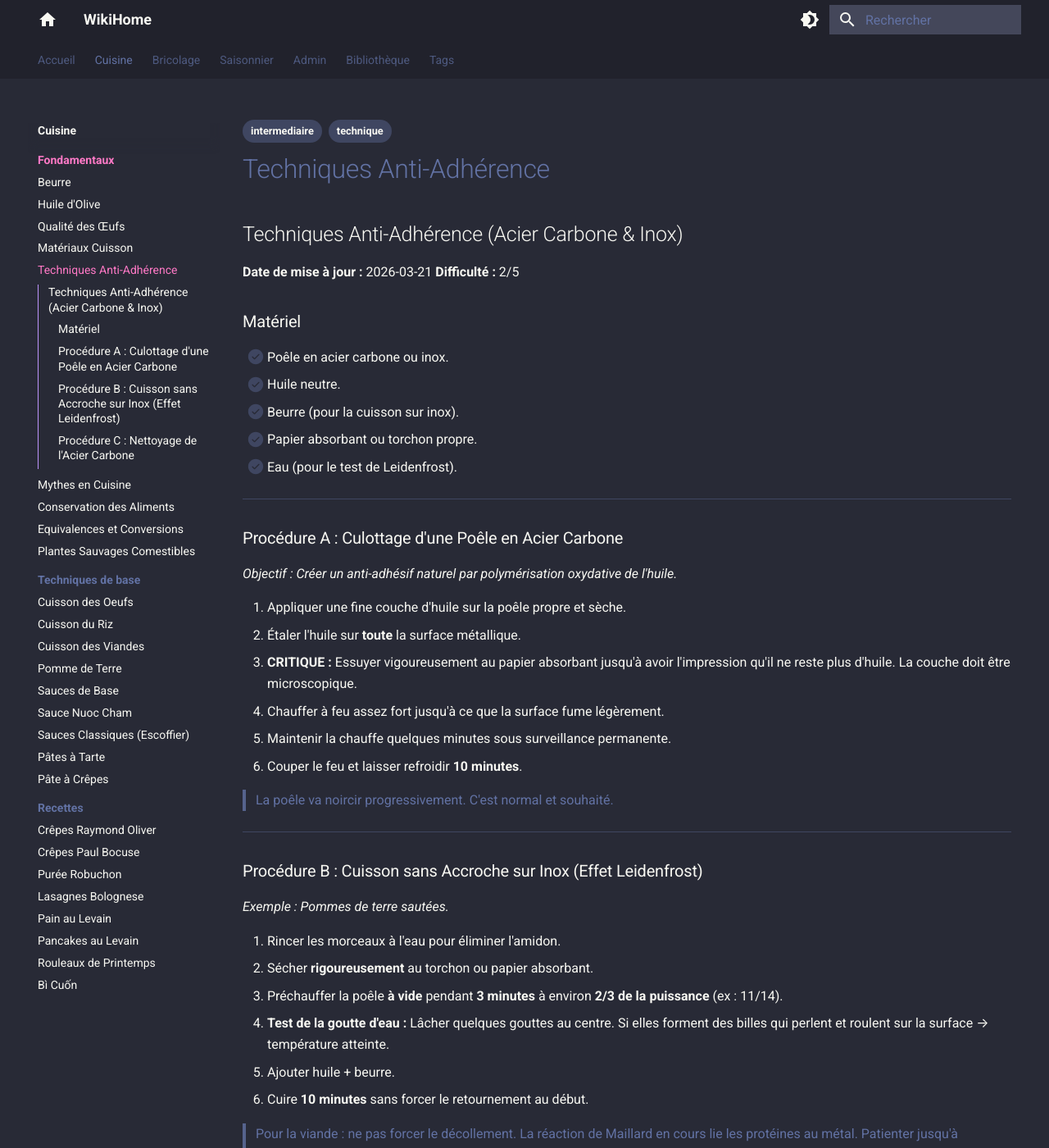
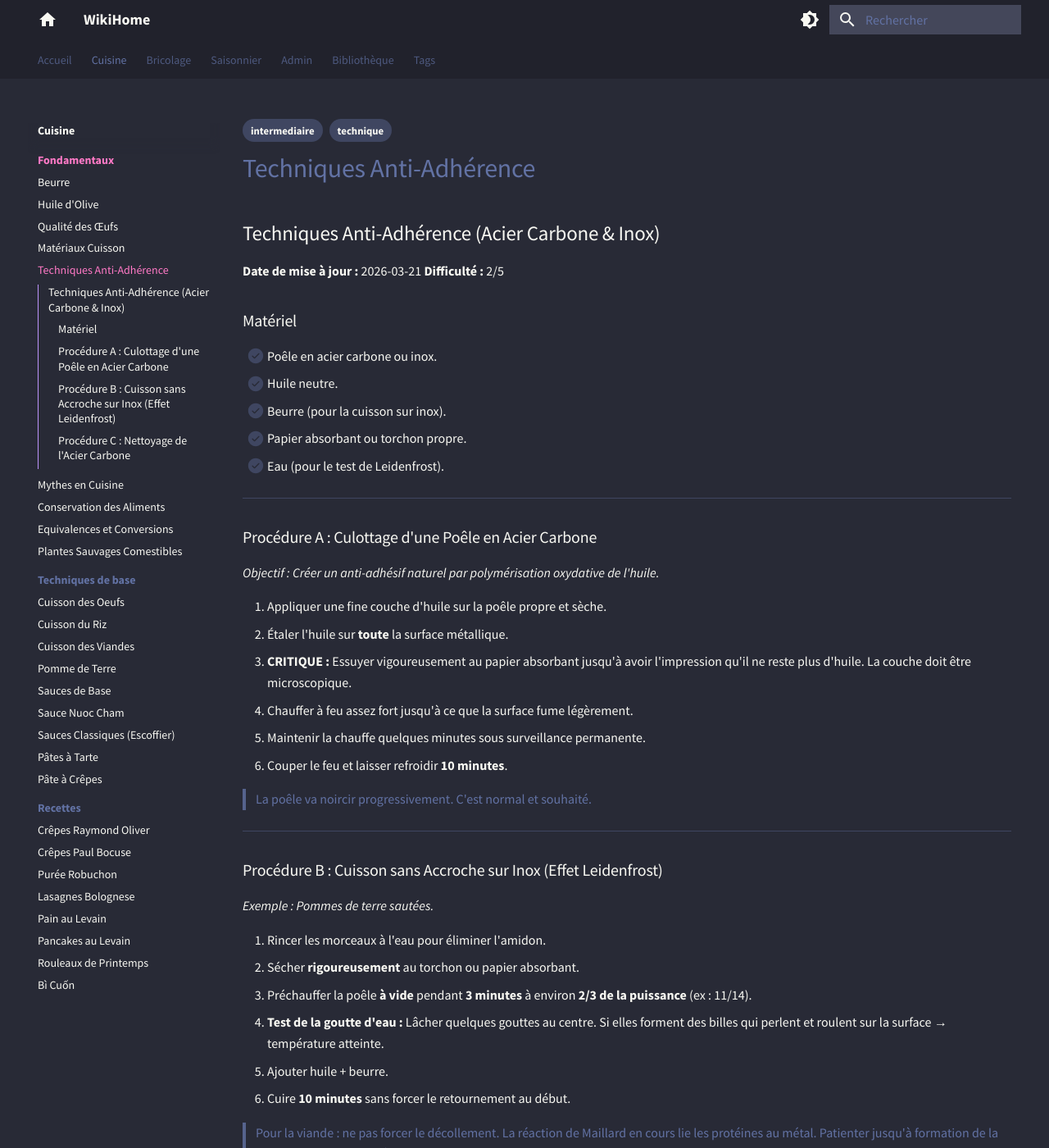
Before and after one commit to VBlackJack/WikiHome, an MkDocs documentation site: the page built from docs/guides/cuisine/techniques_antiadherence.md, in a window 1280 px wide and 1400 px high. Shown: the whole window at 82% size. Built offline with MkDocs 1.6.1 and Material for MkDocs 9.7.7, drawn with Linux system fonts in a browser that asks for light colours.

Commit message:
Align Dracula CSS with official spec and gh-pages repo
- Import official fonts: Source Sans Pro (body), Noto Serif (headings),
  Fira Code (code) from draculatheme.com/gh-pages
- Add ANSI bright color variants from spec
- Fix syntax highlighting to match rouge-dracula.scss mapping:
  constants=orange, names=cyan per official spec
- Add selection highlight, inline code, content tabs, task list styles
- Add link hover state with bright-cyan
- Reference official spec URL in comments

Co-Authored-By: Claude Opus 4.6 (1M context) <noreply@anthropic.com>

```diff
--- a/docs/stylesheets/dracula.css
+++ b/docs/stylesheets/dracula.css
@@ -1,9 +1,15 @@
 /* Dracula Theme for MkDocs Material */
-/* https://draculatheme.com/ */
+/* Official spec: https://spec.draculatheme.com/ */
+/* Colors aligned with https://github.com/dracula/gh-pages */
+
+/* Official Dracula Fonts */
+@import url('https://fonts.googleapis.com/css2?family=Fira+Code:wght@400;500;600&family=Source+Sans+Pro:ital,wght@0,400;0,600;0,700;1,400&family=Noto+Serif:ital,wght@0,400;0,700;1,400&display=swap');
 
 :root {
+  /* Official Dracula Palette - https://spec.draculatheme.com/ */
   --dracula-background: #282a36;
   --dracula-current-line: #44475a;
+  --dracula-selection: #44475a;
   --dracula-foreground: #f8f8f2;
   --dracula-comment: #6272a4;
   --dracula-cyan: #8be9fd;
@@ -13,65 +19,85 @@
   --dracula-purple: #bd93f9;
   --dracula-red: #ff5555;
   --dracula-yellow: #f1fa8c;
+  /* ANSI Bright variants */
+  --dracula-bright-red: #ff6e6e;
+  --dracula-bright-green: #69ff94;
+  --dracula-bright-yellow: #ffffa5;
+  --dracula-bright-blue: #d6acff;
+  --dracula-bright-magenta: #ff92df;
+  --dracula-bright-cyan: #a4ffff;
 }
 
-/* Dark scheme (default Dracula) */
+/* ============================================
+   DARK SCHEME (Primary Dracula)
+   ============================================ */
 [data-md-color-scheme="dracula"] {
+  /* Official Dracula fonts */
+  --md-text-font: "Source Sans Pro", "Helvetica Neue", Helvetica, Arial, sans-serif;
+  --md-code-font: "Fira Code", Monaco, "Bitstream Vera Sans Mono", "Lucida Console", monospace;
+
+  /* Core colors */
   --md-default-bg-color: var(--dracula-background);
   --md-default-fg-color: var(--dracula-foreground);
   --md-default-fg-color--light: var(--dracula-comment);
   --md-default-fg-color--lighter: #6272a4cc;
   --md-default-fg-color--lightest: #6272a466;
 
+  /* Primary */
   --md-primary-fg-color: var(--dracula-purple);
   --md-primary-fg-color--light: #bd93f9cc;
   --md-primary-fg-color--dark: #9d79d9;
   --md-primary-bg-color: var(--dracula-foreground);
   --md-primary-bg-color--light: #f8f8f2b3;
 
+  /* Accent */
   --md-accent-fg-color: var(--dracula-pink);
   --md-accent-fg-color--transparent: #ff79c61a;
   --md-accent-bg-color: var(--dracula-foreground);
   --md-accent-bg-color--light: #f8f8f2b3;
 
+  /* Code blocks - aligned with rouge-dracula.scss */
   --md-code-bg-color: var(--dracula-current-line);
   --md-code-fg-color: var(--dracula-foreground);
 
+  /* Syntax highlighting - official Dracula rouge mapping */
   --md-code-hl-color: #ff79c61a;
   --md-code-hl-number-color: var(--dracula-purple);
   --md-code-hl-special-color: var(--dracula-pink);
   --md-code-hl-function-color: var(--dracula-green);
-  --md-code-hl-constant-color: var(--dracula-purple);
+  --md-code-hl-constant-color: var(--dracula-orange);
   --md-code-hl-keyword-color: var(--dracula-pink);
   --md-code-hl-string-color: var(--dracula-yellow);
-  --md-code-hl-name-color: var(--dracula-foreground);
+  --md-code-hl-name-color: var(--dracula-cyan);
   --md-code-hl-operator-color: var(--dracula-pink);
   --md-code-hl-punctuation-color: var(--dracula-foreground);
   --md-code-hl-comment-color: var(--dracula-comment);
   --md-code-hl-generic-color: var(--dracula-foreground);
   --md-code-hl-variable-color: var(--dracula-foreground);
 
+  /* Typography */
   --md-typeset-color: var(--dracula-foreground);
-
   --md-typeset-a-color: var(--dracula-cyan);
-
   --md-typeset-mark-color: #f1fa8c33;
-
   --md-typeset-kbd-color: var(--dracula-current-line);
   --md-typeset-kbd-accent-color: #44475acc;
   --md-typeset-kbd-border-color: #282a36;
 
+  /* Tables */
   --md-typeset-table-color: #44475a80;
   --md-typeset-table-color--light: #44475a33;
 
+  /* Admonitions */
   --md-admonition-bg-color: #44475a80;
 
+  /* Footer */
   --md-footer-bg-color: #21222c;
   --md-footer-bg-color--dark: #191a21;
   --md-footer-fg-color: var(--dracula-foreground);
   --md-footer-fg-color--light: var(--dracula-comment);
   --md-footer-fg-color--lighter: #6272a480;
 
+  /* Shadows */
   --md-shadow-z1: 0 0.2rem 0.5rem #00000033, 0 0 0.05rem #0000001a;
   --md-shadow-z2: 0 0.2rem 0.5rem #0000004d, 0 0 0.05rem #00000040;
   --md-shadow-z3: 0 0.2rem 0.5rem #00000066, 0 0 0.05rem #00000059;
@@ -177,6 +203,22 @@
   background-color: #44475a40;
 }
 
+/* Inline code */
+[data-md-color-scheme="dracula"] .md-typeset code {
+  color: var(--dracula-bright-magenta);
+}
+
+/* Links visited */
+[data-md-color-scheme="dracula"] .md-typeset a:hover {
+  color: var(--dracula-bright-cyan);
+}
+
+/* Selection highlight */
+[data-md-color-scheme="dracula"] ::selection {
+  background-color: var(--dracula-selection);
+  color: var(--dracula-foreground);
+}
+
 /* Scrollbar */
 [data-md-color-scheme="dracula"] ::-webkit-scrollbar-thumb {
   background-color: var(--dracula-comment);
@@ -186,8 +228,33 @@
   background-color: var(--dracula-purple);
 }
 
-/* Light scheme (Dracula-inspired light variant) */
+/* Content tabs (pymdownx.tabbed) */
+[data-md-color-scheme="dracula"] .md-typeset .tabbed-labels > label {
+  color: var(--dracula-comment);
+}
+
+[data-md-color-scheme="dracula"] .md-typeset .tabbed-labels > label--active,
+[data-md-color-scheme="dracula"] .md-typeset .tabbed-labels > .tabbed-labels__active {
+  color: var(--dracula-pink);
+}
+
+/* Task list checkboxes */
+[data-md-color-scheme="dracula"] .md-typeset .task-list-indicator::before {
+  border-color: var(--dracula-comment);
+}
+
+[data-md-color-scheme="dracula"] .md-typeset [type="checkbox"]:checked + .task-list-indicator::before {
+  background-color: var(--dracula-green);
+  border-color: var(--dracula-green);
+}
+
+/* ============================================
+   LIGHT SCHEME (Dracula-inspired light variant)
+   ============================================ */
 [data-md-color-scheme="dracula-light"] {
+  --md-text-font: "Source Sans Pro", "Helvetica Neue", Helvetica, Arial, sans-serif;
+  --md-code-font: "Fira Code", Monaco, "Bitstream Vera Sans Mono", "Lucida Console", monospace;
+
   --md-primary-fg-color: #6c5ce7;
   --md-primary-fg-color--light: #6c5ce7cc;
   --md-primary-fg-color--dark: #5a4bd5;
@@ -202,12 +269,14 @@
   --md-code-bg-color: #f4f3fa;
   --md-code-fg-color: #282a36;
 
+  /* Syntax highlighting - Dracula colors adapted for light bg */
   --md-code-hl-number-color: #6c5ce7;
   --md-code-hl-special-color: #e84393;
   --md-code-hl-function-color: #00b894;
-  --md-code-hl-constant-color: #6c5ce7;
+  --md-code-hl-constant-color: #d35400;
   --md-code-hl-keyword-color: #e84393;
   --md-code-hl-string-color: #e17055;
+  --md-code-hl-name-color: #0984e3;
   --md-code-hl-comment-color: #636e72;
 }
 
@@ -218,3 +287,7 @@
 [data-md-color-scheme="dracula-light"] .md-tabs {
   background-color: #5a4bd5;
 }
+
+[data-md-color-scheme="dracula-light"] .md-typeset code {
+  color: #e84393;
+}
```
